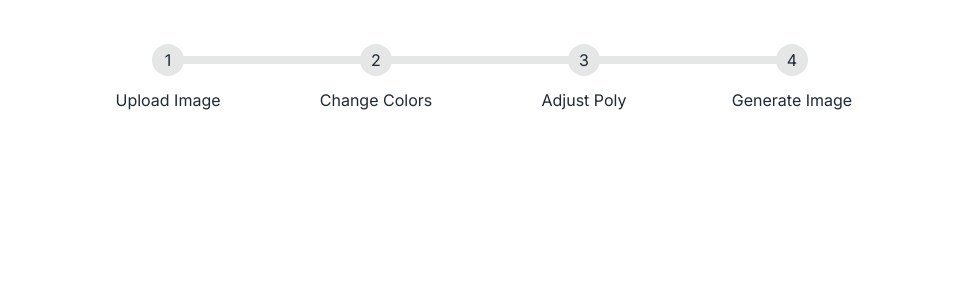
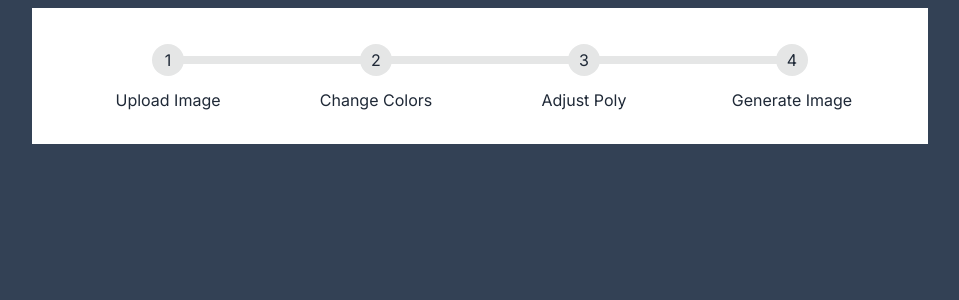
Before and after one commit to nithvijay/low-poly-maker, a Vue app: page /create in a window 1280 px wide. Shown: the top 300 px of the page, without its empty margins (160-1119 px from the left). Built offline with nearby package versions, Linux system fonts and the light colour scheme.

Commit message:
colors changed

```diff
--- a/src/App.vue
+++ b/src/App.vue
@@ -1,6 +1,4 @@
 <template>
-  <!-- <router-link to="/">Landing</router-link> -->
-  <!-- <router-link to="/create">Create</router-link> -->
   <div>
     <router-view v-slot="{ Component }">
       <transition name="fade" mode="out-in">
@@ -12,10 +10,17 @@
 
 <style>
 #app {
-  font-family: Inter, sans-serif;
-  -webkit-font-smoothing: antialiased;
-  -moz-osx-font-smoothing: grayscale;
+  @apply font-Inter;
 }
+html {
+  height: 100%;
+}
+
+body {
+  min-height: 100%;
+  @apply bg-slate-700;
+}
+
 .fade-enter-active,
 .fade-leave-active {
   transition: opacity 0.2s ease;
```
